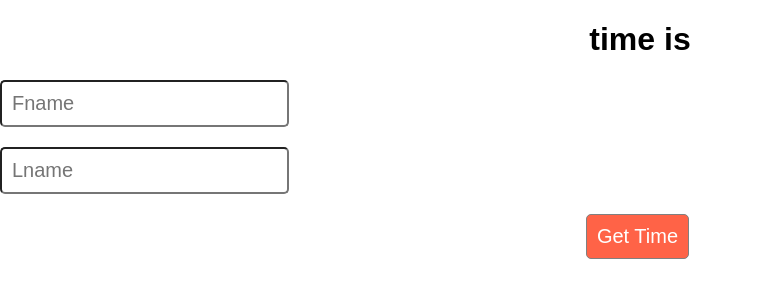
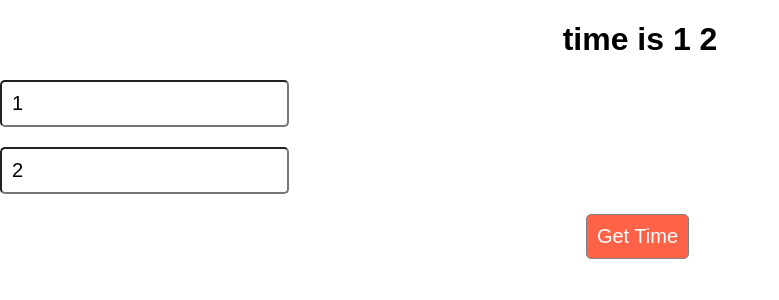
Before and after one commit to kabirbapson/React-HTTP-req, a React (Create React App) app: page / in a window 1280 px wide. Shown: the top 300 px of the page, without its empty margins (0-779 px from the left). Built offline with nearby package versions, Linux system fonts and the light colour scheme.

Commit message:
fix: lounge screen bg fix

```diff
--- a/src/App.js
+++ b/src/App.js
@@ -2,23 +2,33 @@ import React, { useState } from "react";
 import "./App.css";
 
 function App() {
-  const [fName, setFName] = useState("");
-  const [lName, setLName] = useState("");
+  const [names, setNames] = useState({ fname: "1", lname: "2" });
 
-  const updateFName = (e) => setFName(e.target.value);
-  const updateLName = (e) => setLName(e.target.value);
+  const updateFName = (e) => {
+    console.log(names);
+
+    const firstname = e.target.value;
+    setNames({
+      ...names,
+      fname: firstname,
+    });
+  };
+  const updateLName = (e) => {
+    console.log(names);
+    const lastName = e.target.value;
+    setNames({
+      ...names,
+      lName: lastName,
+    });
+  };
   return (
     <div className="App">
       <h1>
-        time is {fName} {lName}{" "}
+        time is {names.fname} {names.lname}{" "}
       </h1>
-      <input
-        value={fName}
-        placeholder="Fname"
-        onChange={updateFName}
-      />
-      <input value={lName} placeholder="Lname" onChange={updateLName} />
-      <button onClick={() => {}}>Get Time</button>
+      <input value={names.fname} placeholder="Fname" onChange={updateFName} />
+      <input value={names.lname} placeholder="Lname" onChange={updateLName} />
+      <button onClick={() => console.log(names)}>Get Time</button>
     </div>
   );
 }
```
